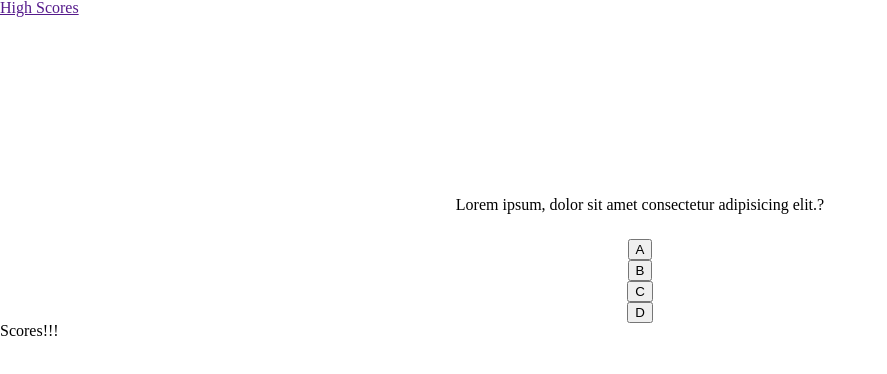
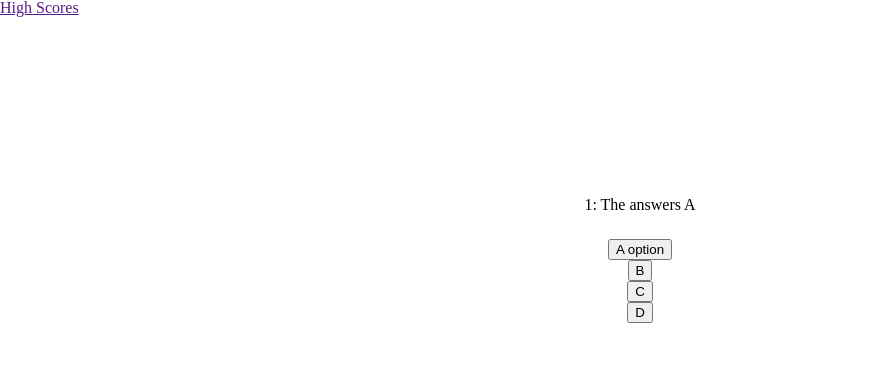
Before and after one commit to Bdogy/javascript-quiz-app, a plain HTML site: page index.html in a window 1280 px wide. Both pictures are taken after a click on the button "Start". Shown: the whole page, without its empty margins (0-887 px from the left). Drawn offline with Linux system fonts and the light colour scheme.

Commit message:
added function to assemble questions for questions array

```diff
--- a/assets/script.js
+++ b/assets/script.js
@@ -2,12 +2,64 @@ var startScreen = document.getElementById("startScreenId");
 var quizScreen = document.getElementById("quizId");
 var scoresScreen = document.getElementById("scoresId");
 var startButton = document.getElementById("start");
+var questionP = document.getElementById("questionPElement");
+var option1 = document.getElementById("option1");
+var option2 = document.getElementById("option2");
+var option3 = document.getElementById("option3");
+var option4 = document.getElementById("option4");
 
+//questions
+var questions = [
+  {
+    question: "1: The answers A",
+    optionA: "A option",
+    optionB: "B",
+    optionC: "C",
+    optionD: "D",
+  },
+  {
+    question: "2: The answers A",
+    optionA: "A",
+    optionB: "B",
+    optionC: "C",
+    optionD: "D",
+  },
+  {
+    question: "3: The answers A",
+    optionA: "A",
+    optionB: "B",
+    optionC: "C",
+    optionD: "D",
+  },
+  {
+    question: "4: The answers A",
+    optionA: "A",
+    optionB: "B",
+    optionC: "C",
+    optionD: "D",
+  },
+  {
+    question: "5: The answers A",
+    optionA: "A",
+    optionB: "B",
+    optionC: "C",
+    optionD: "D",
+  },
+];
+//hides all other screen except start
 quizScreen.style.visibility = "hidden";
-quizScreen.style.visibility = "hidden";
+scoresScreen.style.visibility = "hidden";
 
+//start function button
 startButton.addEventListener("click", function () {
   console.log("clicked!!");
   startScreen.style.visibility = "hidden";
   quizScreen.style.visibility = "visible";
+  buildQuiz();
 });
+
+//builds the quiz and displays to page
+var buildQuiz = function () {
+  questionP.textContent = questions[0].question;
+  option1.textContent = questions[0].optionA;
+};
--- a/index.html
+++ b/index.html
@@ -26,7 +26,9 @@
 
       <!-- quiz section  -->
       <section class="quiz" id="quizId">
-        <p>Lorem ipsum, dolor sit amet consectetur adipisicing elit.?</p>
+        <p id="questionPElement">
+          Lorem ipsum, dolor sit amet consectetur adipisicing elit.?
+        </p>
         <button id="option1">A</button>
         <button id="option2">B</button>
         <button id="option3">C</button>
```
